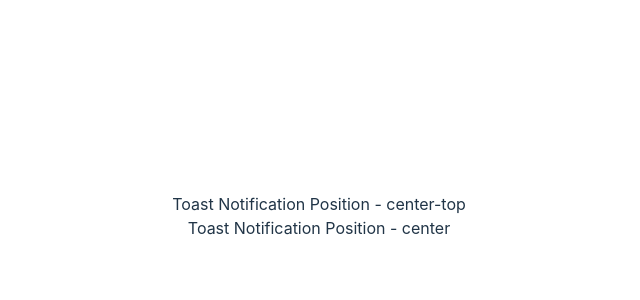
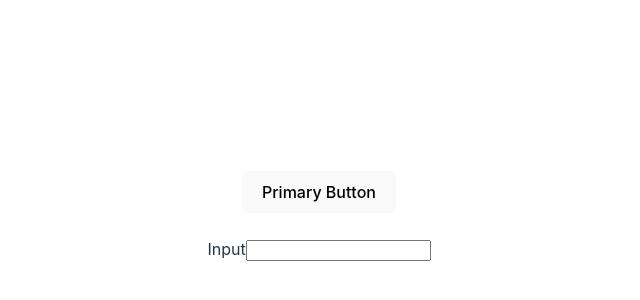
Before and after one commit to liar88828/tutor-react-typescipt, a React (Vite) app: page / in a window 1280 px wide. Shown: the part 184-484 px from the top of the page, without its empty margins (321-961 px from the left). Built offline with nearby package versions, Linux system fonts and the light colour scheme.

Commit message:
22 Wrapping HTML Elements

```diff
--- a/src/App.tsx
+++ b/src/App.tsx
@@ -1,14 +1,19 @@
 
+import Button from './components/eps22/html/Button'
+import Input from './components/eps22/html/Input'
 import './style/App.css'
-import Toast from './components/eps21/Toast';
 
 function App() {
 
 	return (
 		<>
-			{/* <Toast position='center-center' /> */}			{/*  error*/}
-			<Toast position='center-top' />
-			<Toast position='center' />
+			<Button
+				variant='primary'
+				onClick={() => console.log('click')} >
+				Primary Button
+			</Button >
+			<br />
+			<Input />
 		</>
 	)
 }
--- /dev/null
+++ b/src/components/eps22/html/Button.tsx
@@ -0,0 +1,20 @@
+type ButtonProps = {
+    variant:
+    'primary' |
+    'secondary'
+    children: string
+} & Omit<React.ComponentProps<'button'>, 'children'>
+
+const Button = ({ variant, children, ...rest }: ButtonProps) => {
+    return (
+        <div>
+            <button
+                className={`class-with-${variant}`}
+                {...rest}>
+                {children}
+            </button>
+        </div>
+    )
+}
+
+export default Button
--- /dev/null
+++ b/src/components/eps22/html/Input.tsx
@@ -0,0 +1,15 @@
+import React from 'react'
+
+type InputProps = React.ComponentProps<'input'>
+
+const Input = (props: InputProps) => {
+    return (
+        <div><label >
+            Input
+            <input {...props} />
+        </label>
+        </div>
+    )
+}
+
+export default Input
```
